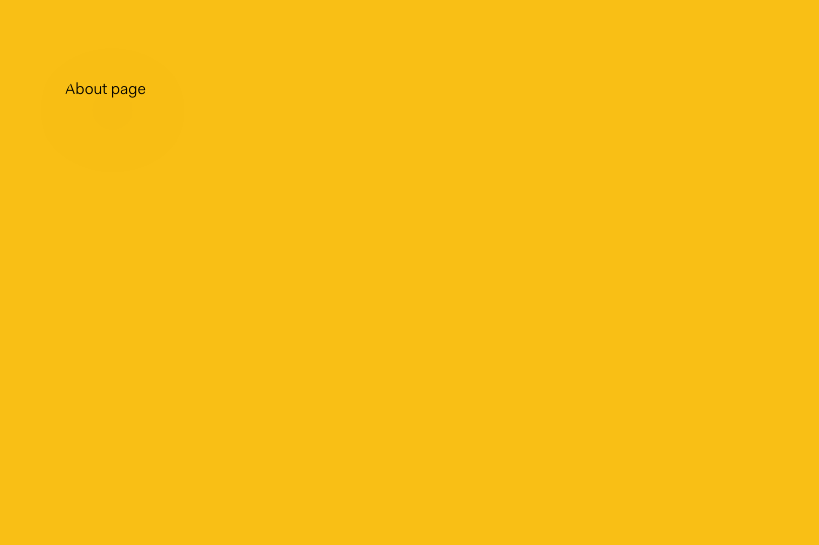
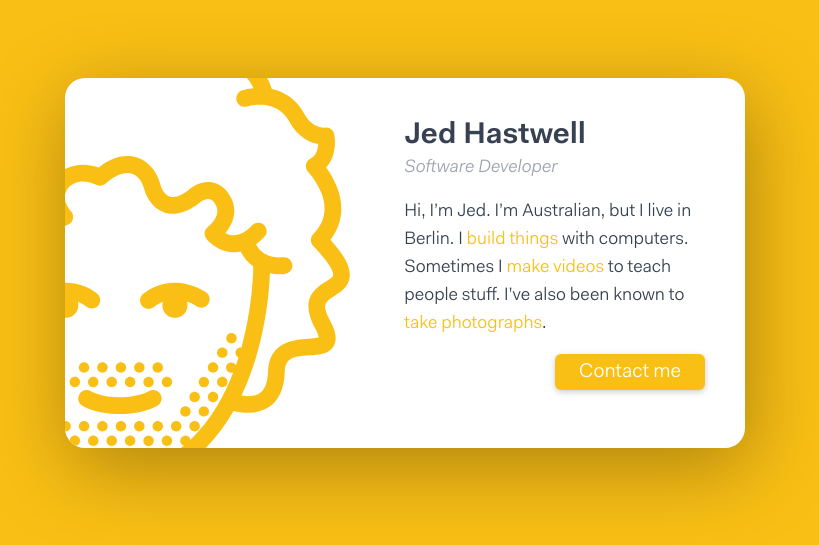
Before and after one commit to jedhastwell/personal-profile, a Next.js app: page /about in a window 1280 px wide. Shown: the part 137-682 px from the top of the page, without its empty margins (235-1054 px from the left). Built offline with nearby package versions, Linux system fonts and the light colour scheme.

Commit message:
Add about page content

```diff
--- a/src/app/about/page.tsx
+++ b/src/app/about/page.tsx
@@ -1,3 +1,67 @@
+'use client'
+import Image from 'next/image'
+import { MouseEventHandler } from 'react'
+import iconic from '../../../public/iconic.svg'
+
 export default function About() {
-  return <main>About page</main>
+  const handleLinkClick: MouseEventHandler<
+    HTMLAnchorElement | HTMLButtonElement
+  > = (e) => {
+    e.stopPropagation()
+  }
+
+  return (
+    <div className="absolute flex h-full w-full flex-col overflow-hidden bg-white md:flex-row">
+      <header className="relative h-[40%] w-full shrink-0 overflow-hidden sm:h-[44%] md:h-full md:w-[44%]">
+        <Image
+          className="relative right-0 top-[10%] m-auto block h-auto w-[62%] max-w-none sm:w-[70%] md:absolute md:right-[3%] md:top-[-15%] md:inline md:h-[126%] md:w-auto"
+          src={iconic}
+          alt="Face icon"
+        />
+      </header>
+      <div className="flex-grow p-7 text-sm font-light text-gray-700 sm:p-10 sm:text-lg">
+        <h1 className="text-center text-2xl font-semibold sm:text-3xl md:text-start">
+          Jed Hastwell
+        </h1>
+        <h3 className="text-center text-base font-light italic text-gray-400 sm:text-lg md:text-start">
+          Software Developer
+        </h3>
+        <p className="pt-4">
+          Hi, I’m Jed. I’m Australian, but I live in Berlin. I{' '}
+          <a
+            href="https://github.com/jedhastwell/"
+            onClick={handleLinkClick}
+            className="text-burnt-yellow hover:text-orange-yellow"
+          >
+            build things
+          </a>{' '}
+          with computers. Sometimes I{' '}
+          <a
+            href="https://www.udemy.com/course/html5-game-development-2d-platform-game-fundamentals/?referralCode=13B8F31034B83AE36DAA"
+            onClick={handleLinkClick}
+            className="text-burnt-yellow hover:text-orange-yellow"
+          >
+            make videos{' '}
+          </a>{' '}
+          to teach people stuff. I’ve also been known to{' '}
+          <a
+            href="https://flickr.com/photos/jedhastwell/"
+            onClick={handleLinkClick}
+            className="text-burnt-yellow hover:text-orange-yellow"
+          >
+            take photographs
+          </a>
+          .
+        </p>
+        <form action="mailto:jed@whistlefire.com" method="GET">
+          <button
+            onClick={handleLinkClick}
+            className="m-auto mt-4 block cursor-pointer rounded-md border-none bg-burnt-yellow px-6 py-1 text-xl text-white outline-0 drop-shadow-button transition-all hover:drop-shadow-button-highlight hover:[transform:translateY(1px)] md:ml-auto md:mr-0"
+          >
+            Contact me
+          </button>
+        </form>
+      </div>
+    </div>
+  )
 }
--- a/tailwind.config.js
+++ b/tailwind.config.js
@@ -22,6 +22,8 @@ module.exports = {
       dropShadow: {
         orange: '3px 3px 0px #f9a31c',
         card: '5px 20px 40px rgba(0, 0, 0, 0.3)',
+        button: '0px 2px 3px rgba(0,0,0,0.2)',
+        'button-highlight': '0px 1px 5px rgba(0,0,0,0.3)',
       },
       borderRadius: {
         card: '20px',
```
